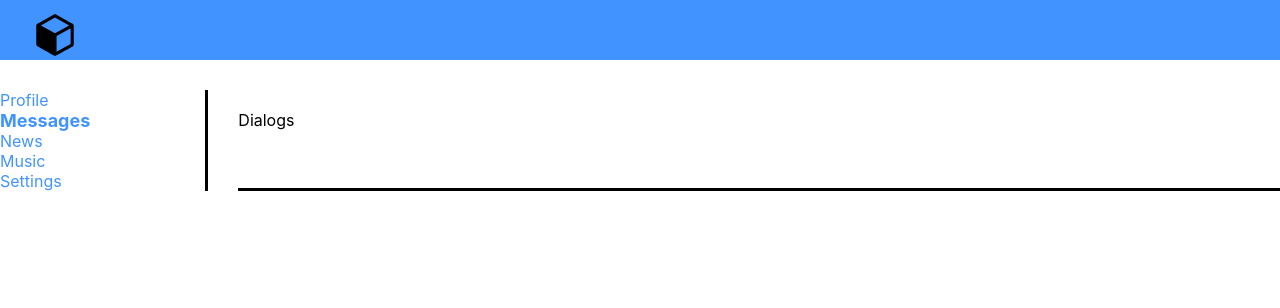
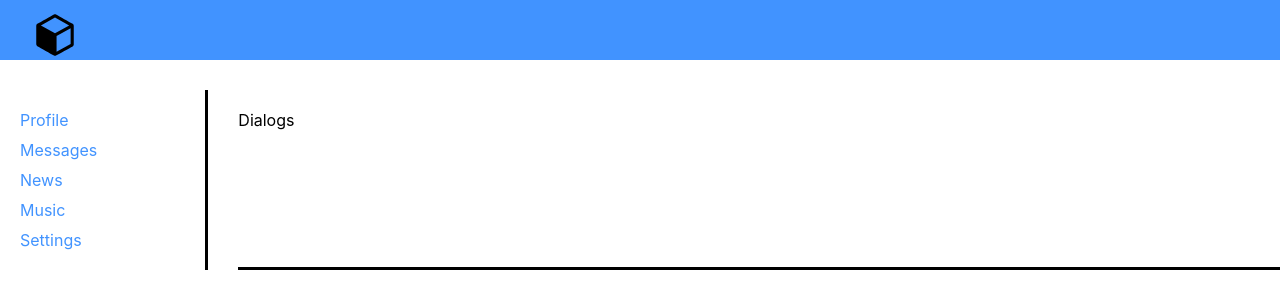
Before and after one commit to KirillovaD/socialNetwork, a React (Create React App) app: page /dialogs in a window 1280 px wide. Shown: the top 308 px of the page. Built offline with nearby package versions, Linux system fonts and the light colour scheme.

Commit message:
add nav styles

```diff
--- a/src/Components/Navbar/Navbar.module.css
+++ b/src/Components/Navbar/Navbar.module.css
@@ -4,16 +4,18 @@
     border-right: 3px solid black;
     display: flex;
     flex-direction: column;
+    gap: 10px;
+    padding: 20px;
 
 }
-.item {
-    color: #4193ff;
-}
-.item.active {
-    font-size: 18px;
+
+
+a:hover {
+    font-size: 16px;
     font-weight: bold;
 }
-a{
+a {
     color: #4193ff;
     text-decoration: none;
+
 }
--- a/src/Components/Navbar/Navbar.tsx
+++ b/src/Components/Navbar/Navbar.tsx
@@ -4,13 +4,15 @@ import {Link} from "react-router-dom";
 
 
 export const Navbar = ()=>{
+
+
     return(
         <nav className={s.nav}>
-            <Link to="/profile" className={s.item}>Profile</Link>
-            <Link to="/dialogs" className={`${s.item} ${s.active}`}>Messages</Link>
-            <Link to="/news" className={s.item}>News</Link>
-            <Link to="/music" className={s.item}>Music</Link>
-            <Link to="/settings" className={s.item}>Settings</Link>
+            <Link to="/profile" >Profile</Link>
+            <Link to="/dialogs">Messages</Link>
+            <Link to="/news">News</Link>
+            <Link to="/music">Music</Link>
+            <Link to="/settings">Settings</Link>
         </nav>
     )
 }
```
